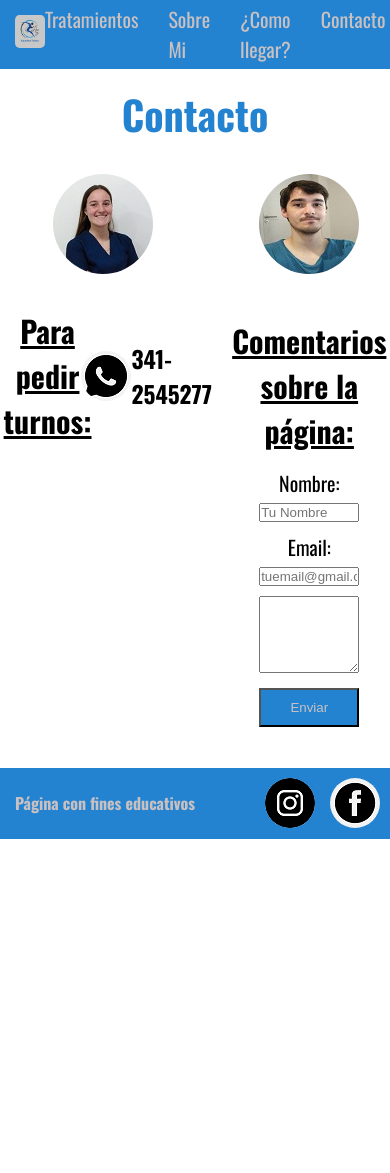
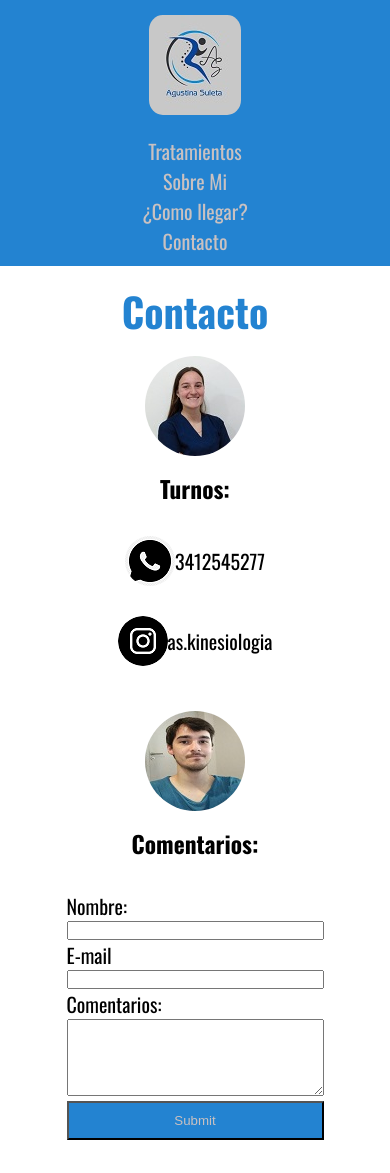
Before and after one commit to lsuleta/PreEntrega2_Suleta, a plain HTML site: page paginas/contacto.html in a window 390 px wide. Shown: the top 1173 px of the page. Before the commit the page ends 844 px from the top, so only its background shows below. Drawn offline with nearby package versions, Linux system fonts and the light colour scheme.

Commit message:
cambios previos al uso de sass

```diff
--- a/CSS/estilos.css
+++ b/CSS/estilos.css
@@ -46,12 +46,12 @@ nav ul li {
     padding: 0px 15px;
 }
 
-a {
+nav a {
     text-decoration: none;
     color: rgb(201, 193, 193);
 }
 
-a:hover {
+nav a:hover {
     color: white;
 }
 
@@ -108,23 +108,10 @@ section ul {
     padding-left: 20px;
 }
 
-.boton {
+.link_diferente {
     text-decoration: none;
-    background-color: rgb(35, 131, 209);
-    color: rgb(201, 193, 193);
-    padding: 10px 25px;
-    margin-top: 5px;
-    position: relative;
-    left: 45%;
-  }
-
-.boton:hover {
-    background-color: rgb(201, 193, 193);
 }
 
-.boton a:hover {
-    color:rgb(35, 131, 209)
-}
 .centrado {
     display: grid;
     place-items: center;
@@ -142,34 +129,45 @@ section ul {
     margin-top: 25px;
 }
 
-.contacto div img {
+.contacto img {
+    margin: auto;
     border-radius: 100%;
-    display: flex;
-
-}
-
-.contacto {
-    display: grid;
-    grid-template-columns: repeat(2, 1fr);
-    grid-template-rows: repeat(2, 25%);
-    justify-content: center;
 }
 
 .turnos {
+    display: grid;
+    grid-template-columns: repeat(4, 1fr);
+    place-items: center
+    ;
+}
+
+.turnos div {
     display: flex;
     align-items: center;
-    justify-content: center;
 }
 
-.form {
+.turnos a {
+    text-decoration: none;
+    color: black;
+}
+
+.turnos a:hover {
+    color:rgb(35, 131, 209)
+}
+
+.comentarios {
+    display: grid;
+    grid-template-columns: repeat(3, 1fr);
+    place-items: center
+    ;
+}
+
+.comentarios form {
     display: flex;
     flex-direction: column;
-    align-items: center;
-    margin-top: 15px;
-
 }
 
-.boton_2 {
+.boton2 {
     text-decoration: none;
     background-color: rgb(35, 131, 209);
     color: rgb(201, 193, 193);
@@ -177,27 +175,14 @@ section ul {
     margin-top: 5px;
   }
 
-.boton_2:hover {
+.boton2:hover {
     background-color: rgb(201, 193, 193);
     color: rgb(35, 131, 209);
 }
 
-.contacto .selfie {
-    margin: auto;
-}
-
-.contacto input, textarea {
-    width: 65%;
-    margin-bottom: 10px;
-}
-
-.contacto label {
-    margin-bottom: 5px;
-}
-
 /* movile */
 
-@media (max-width: 365px) {
+@media (max-width: 576px) {
     .content {
       display: flex;
       flex-direction: column;
@@ -236,45 +221,13 @@ section ul {
         width: 100%;
     }
 
-    .contacto {
-        display: grid;
-        grid-template-columns: 1fr;
-        grid-template-rows: 15%;
-        padding: 20px;
-        margin: auto;
-        align-items: center;
-    }
-
-    .foto_1 {
-        grid-column: 1/1;
-        grid-row: 1/2;
-    }
-
-    .turnos {
-        grid-column: 1/1;
-        grid-row: 2/3;
-    }
-
-    .foto_2 {
-        grid-column: 1/1;
-        grid-row: 3/4;
-    }
-
-    .comentarios {
-        grid-column: 1/1;
-        grid-row: 4/5;
-    }
-
-    .turnos {
+    .contacto .turnos{
         display: flex;
         flex-direction: column;
     }
 
-    .contacto input {
-        width: 100%;
-    }
-
-    .contacto textarea {
-        width: 100%;
+    .contacto .comentarios{
+        display: flex;
+        flex-direction: column;
     }
 }
--- a/paginas/contacto.html
+++ b/paginas/contacto.html
@@ -6,8 +6,15 @@
     <meta name="viewport" content="width=device-width, initial-scale=1.0" />
     <title>AS-Kinesiologa</title>
     <link rel="stylesheet" href="../CSS/estilos.css" />
-    <link rel="preconnect" href="https://fonts.googleapis.com"><link rel="preconnect" href="https://fonts.gstatic.com" crossorigin><link href="https://fonts.googleapis.com/css2?family=Oswald:wght@300;400;500;700&display=swap" rel="stylesheet">
-    <style> @import url('https://fonts.googleapis.com/css2?family=Oswald:wght@300;400;500;700&display=swap'); </style>
+    <link rel="preconnect" href="https://fonts.googleapis.com" />
+    <link rel="preconnect" href="https://fonts.gstatic.com" crossorigin />
+    <link
+      href="https://fonts.googleapis.com/css2?family=Oswald:wght@300;400;500;700&display=swap"
+      rel="stylesheet"
+    />
+    <style>
+      @import url("https://fonts.googleapis.com/css2?family=Oswald:wght@300;400;500;700&display=swap");
+    </style>
   </head>
 
   <body>
@@ -23,35 +30,36 @@
           </ul>
         </nav>
       </header>
-      <main>
+      <main class="contacto">
         <h1>Contacto</h1>
-        <section class="contacto">
-          <div class="foto_1">
-            <img src="../multimedia/foto_kinesio.jpeg" alt="" class="selfie"/>
-          </div>
-          <div class="foto_2">
-            <img src="../multimedia/foto_creador.jpeg" alt="" class="selfie"/>
-          </div>
-          <div class="turnos">
-            <h2 class="texto_sub">Para pedir turnos:</h2>
-            <div class="turnos">
-            <img src="../multimedia/whatsapp_logo.png" alt="" />
-            <h3>341-2545277</h3>
+        <section class="turnos">
+          <img src="../multimedia/foto_kinesio.jpeg" alt="" />
+            <div>
+              <h3>Turnos:</h3>
             </div>
-          </div>
-
-          <div class="comentarios">
-            <h2 class="texto_sub">Comentarios sobre la página:</h2>
-            <form class="form">
-              <label for="nombre">Nombre:</label>
-              <input type="text" name="nombre" id="nombre" placeholder="Tu Nombre"/>
-
-              <label for="email">Email:</label>
-              <input type="text" name="email" id="email" placeholder="tuemail@gmail.com"/>
-
-              <textarea name="" id="" cols="30" rows="5"></textarea>
-
-              <input type="submit" value="Enviar" class="boton_2" />
+            <div>
+              <img src="../multimedia/whatsapp_logo.png" alt="" />
+              <p>3412545277</p>
+            </div>
+            <div>
+              <img src="../multimedia/instagram_logo.png" alt="" />
+              <a href="as.kinesiologia">as.kinesiologia</a>
+            </div>
+        </section>
+        <section class="comentarios">
+          <img src="../multimedia/foto_creador.jpeg" alt="">
+            <div>
+              <h3>Comentarios:</h3>
+            </div>
+          <div>
+            <form>
+                <label for="nombre">Nombre:</label>
+                <input type="text" id="nombre" name="nombre">
+                <label for="email">E-mail</label>
+                <input type="email" id="email" name="email">
+                <label for="coment">Comentarios:</label>
+                <textarea name="coment" id="coment" cols="30" rows="5"></textarea>
+                <input type="submit" class="boton2">
             </form>
           </div>
         </section>
```
Also changed, not shown: paginas/tratamientos.html (+23 -15 lines).
